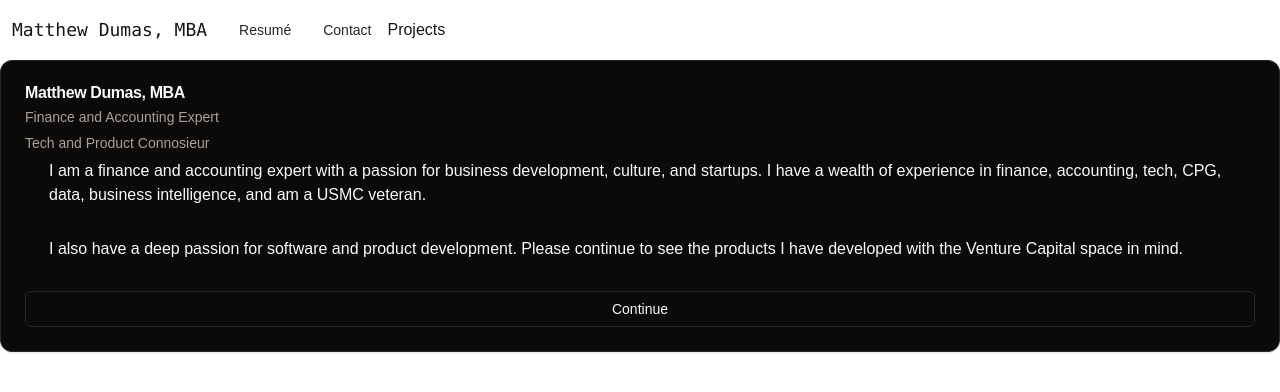
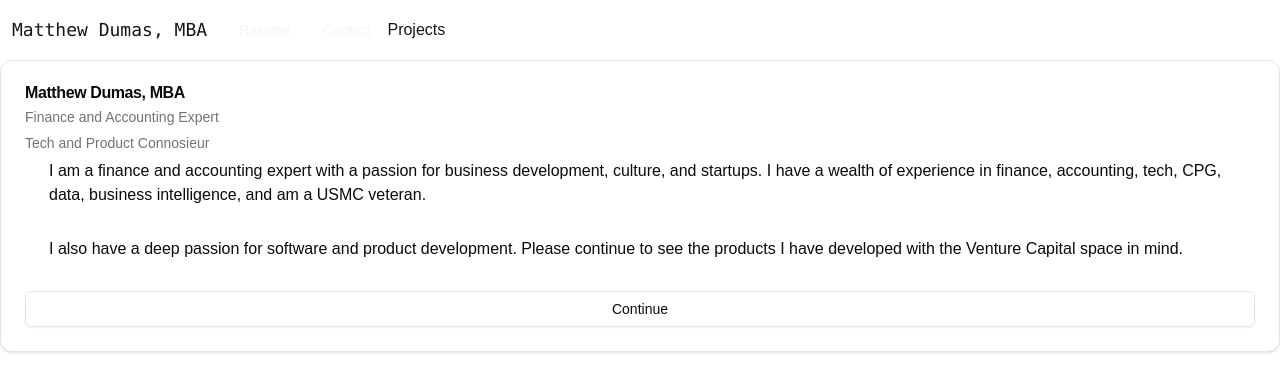
Before and after one commit to dattmumas/cv_proj, a Next.js app: page / in a window 1280 px wide. Shown: the top 392 px of the page. Built offline with nearby package versions, Linux system fonts and the light colour scheme.

Commit message:
remove theme provider

```diff
--- a/src/app/layout.tsx
+++ b/src/app/layout.tsx
@@ -1,6 +1,17 @@
 import type { Metadata } from "next";
+import localFont from "next/font/local";
 import "./globals.css";
-import { ThemeProvider } from "../components/theme-provider";
+
+const geistSans = localFont({
+  src: "./fonts/GeistVF.woff",
+  variable: "--font-geist-sans",
+  weight: "100 900",
+});
+const geistMono = localFont({
+  src: "./fonts/GeistMonoVF.woff",
+  variable: "--font-geist-mono",
+  weight: "100 900",
+});
 
 export const metadata: Metadata = {
   title: "Create Next App",
@@ -14,10 +25,10 @@
 }>) {
   return (
     <html lang="en">
-      <body>
-        <ThemeProvider attribute="class" defaultTheme="dark" enableSystem disableTransitionOnChange>
-          {children}
-        </ThemeProvider>
+      <body
+        className={`${geistSans.variable} ${geistMono.variable} antialiased`}
+      >
+        {children}
       </body>
     </html>
   );
--- a/src/components/theme-provider.tsx
+++ /dev/null
@@ -1,9 +0,0 @@
-"use client"
-
-import * as React from "react"
-import { ThemeProvider as NextThemesProvider } from "next-themes"
-import { type ThemeProviderProps } from "next-themes/dist/types"
-
-export function ThemeProvider({ children, ...props }: ThemeProviderProps) {
-  return <NextThemesProvider {...props}>{children}</NextThemesProvider>
-}
```
